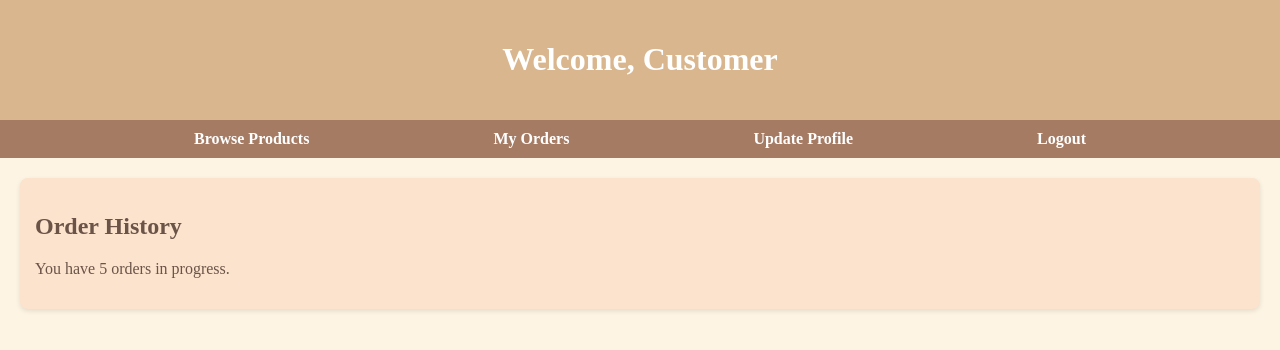
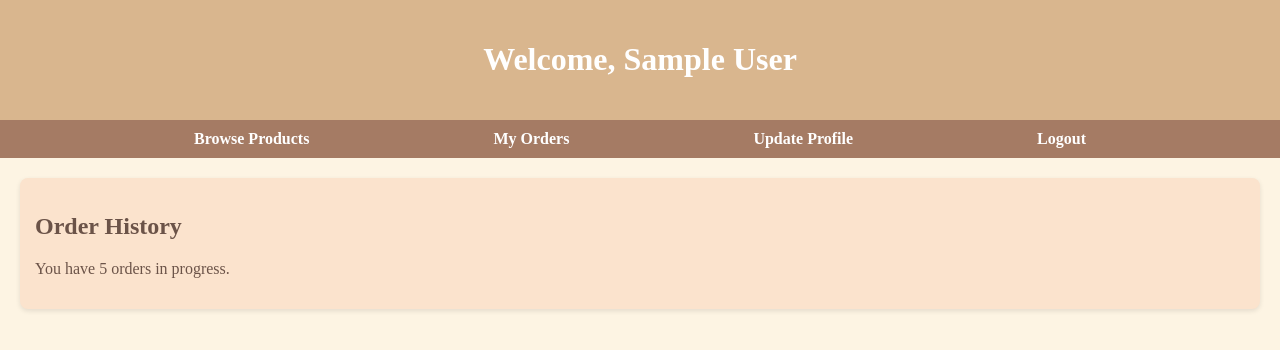
Before and after one commit to Konama-Darteh/QuickShop, a PHP site: page /views/customer/customer_dashboard.php in a window 1280 px wide. Shown: the top 350 px of the page. Run offline with PHP 8.4, Linux system fonts and the light colour scheme; the visitor is signed in with stand-in values (Sample User, id 1).

Commit message:
update customer dashboard to have customer name

```diff
--- a/views/customer/customer_dashboard.php
+++ b/views/customer/customer_dashboard.php
@@ -1,3 +1,7 @@
+<?php
+session_start();
+?>
+
 <!DOCTYPE html>
 <html lang="en">
 <head>
@@ -8,7 +12,7 @@
 </head>
 <body>
     <header>
-        <h1>Welcome, Customer</h1>
+        <h1>Welcome, <?php echo $_SESSION['username']; ?></h1>
     </header>
     <nav>
         <a href="./browse_products.php">Browse Products</a>
```
